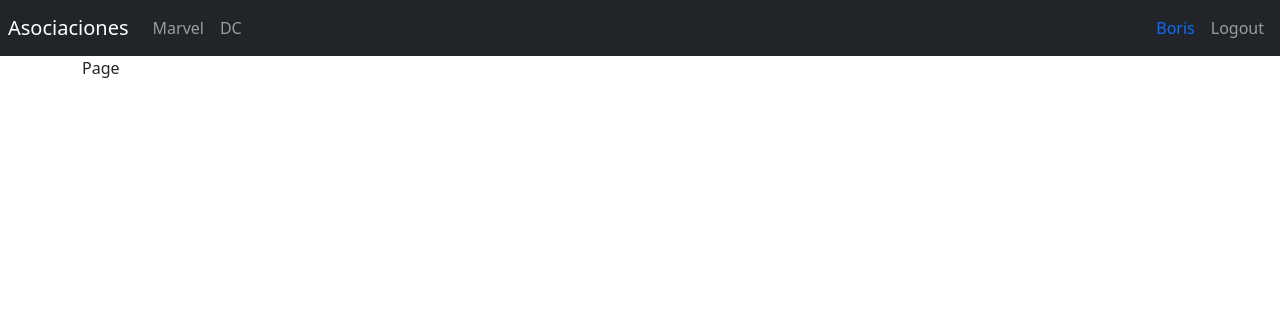
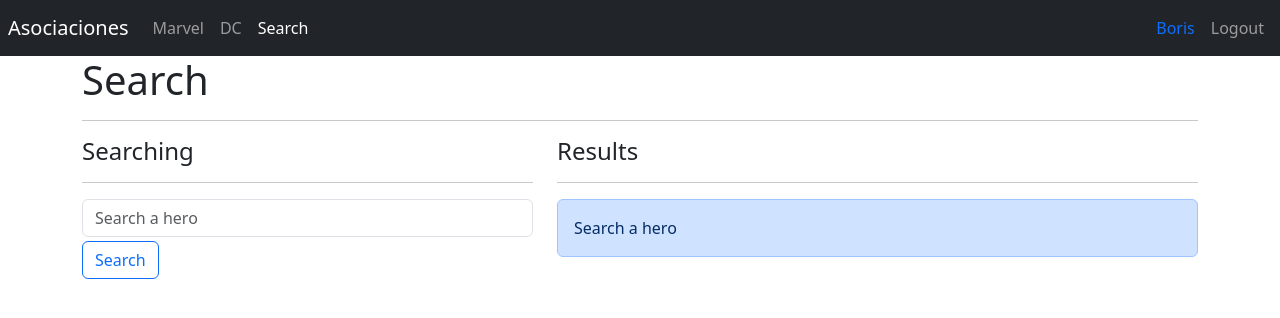
Before and after one commit to Boris-XD/14-FH-HerosApp, a React (Vite) app in the folder HerosApp/: page /search in a window 1280 px wide. Shown: the top 318 px of the page. Built offline with nearby package versions, Linux system fonts and the light colour scheme.

Commit message:
Add Search functionality

```diff
--- a/HerosApp/package.json
+++ b/HerosApp/package.json
@@ -9,6 +9,7 @@
     "preview": "vite preview"
   },
   "dependencies": {
+    "query-string": "^8.1.0",
     "react": "^18.2.0",
     "react-dom": "^18.2.0",
     "react-router-dom": "^6.7.0"
--- /dev/null
+++ b/HerosApp/src/heros/helpers/getHerosByName.js
@@ -0,0 +1,9 @@
+import { heros } from "../data/heros";
+
+
+export const getHerosByName = (name) => {
+    console.log('ingresando a la peticion')
+    name = name.toLowerCase().trim();
+    if(name.length === 0) return [];
+    return heros.filter(hero => hero.superhero.toLowerCase().includes(name));
+}
--- a/HerosApp/src/heros/helpers/index.js
+++ b/HerosApp/src/heros/helpers/index.js
@@ -1,2 +1,3 @@
 export * from './getHerosByPublisher'
 export * from './getHeroById'
+export * from './getHerosByName'
--- a/HerosApp/src/heros/pages/SearchPage.jsx
+++ b/HerosApp/src/heros/pages/SearchPage.jsx
@@ -1,7 +1,72 @@
-import React from 'react'
+import { useLocation, useNavigate } from "react-router-dom";
+import queryString from 'query-string'
+import { useForm } from "../../hooks/useForm";
+import { getHerosByName } from "../helpers"
+import { useMemo } from "react";
+import { HeroCard } from "../components";
 
 export const SearchPage = () => {
+
+    const navigate = useNavigate();
+    const location = useLocation();
+    const { q = ''} = queryString.parse(location.search);
+    const heros =useMemo(() => getHerosByName(q), [q]);
+
+    const showSearch = (q.length === 0);
+    const showError = (q.length > 0) && heros.length === 0;
+
+    const {searchText,
+      onInputChange,} = useForm({
+        searchText: q
+    });
+
+
+    const onSearchHero = (event) => {
+      event.preventDefault();
+      //if(searchText.trim().length <=2) return;
+
+      navigate(`?q=${searchText}`);
+
+  }
   return (
-    <div>Page</div>
-  )
-}
+    <>
+      <h1>Search</h1>
+      <hr />
+      <div className="row">
+      <div className="col-5">
+        <h4>Searching</h4>
+        <hr />
+        <form onSubmit={onSearchHero}>
+          <input
+            type="text"
+            placeholder="Search a hero"
+            className="form-control"
+            name="searchText"
+            value={searchText}
+            autoComplete="off"
+            onChange={onInputChange}
+          />
+          <button className="btn btn-outline-primary mt-1">Search</button>
+        </form>
+      </div>
+      <div className="col-7">
+        <h4>Results</h4>
+        <hr />
+        <div className="alert alert-primary animate__animated animate_fadeIn"
+          style={{ display: showSearch?'': 'none'}}>
+            Search a hero
+        </div>
+        <div className="alert alert-danger animate__animated animate_fadeOut"
+          style={{ display: showError?'':'none'}}>
+          No hero with <b>{q}</b>
+        </div>
+        {
+          heros.map(hero => (
+            <HeroCard key={hero.id} {...hero} />
+          ))
+        }
+      </div>
+    </div>
+    </>
+  );
+};
--- /dev/null
+++ b/HerosApp/src/hooks/useForm.js
@@ -0,0 +1,25 @@
+import { useState } from 'react';
+
+export const useForm = ( initialForm = {} ) => {
+
+    const [ formState, setFormState ] = useState( initialForm );
+
+    const onInputChange = ({ target }) => {
+        const { name, value } = target;
+        setFormState({
+            ...formState,
+            [ name ]: value
+        });
+    }
+
+    const onResetForm = () => {
+        setFormState( initialForm );
+    }
+
+    return {
+        ...formState,
+        formState,
+        onInputChange,
+        onResetForm,
+    }
+}
--- a/HerosApp/src/ui/components/NavBar.jsx
+++ b/HerosApp/src/ui/components/NavBar.jsx
@@ -35,6 +35,15 @@
           >
             DC
           </NavLink>
+
+          <NavLink
+            className={({ isActive }) =>
+              `nav-item nav-link ${isActive ? "active" : ""}`
+            }
+            to="/search"
+          >
+            Search
+          </NavLink>
         </div>
       </div>
 
```
Also changed, not shown: 1 other file (tests, documents, lock files or other folders).
